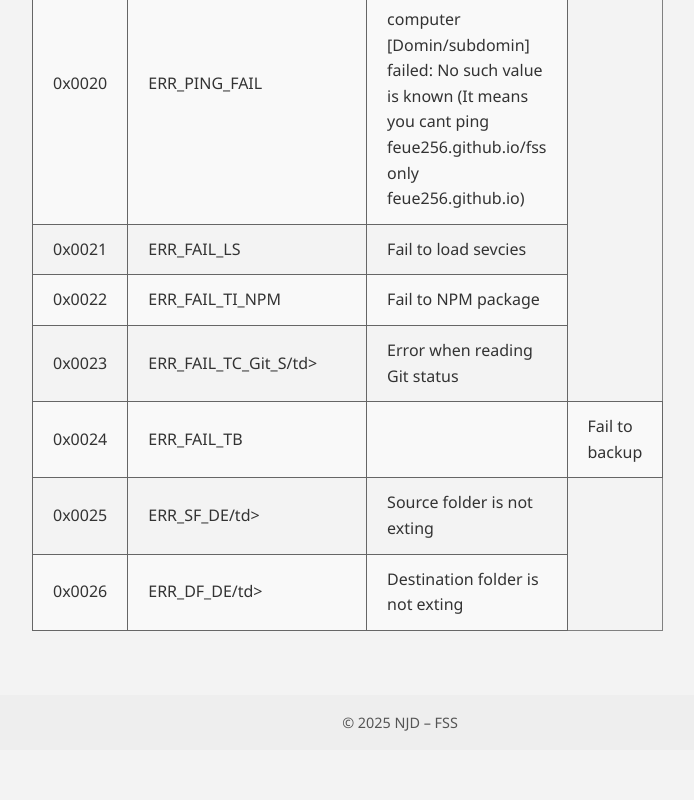
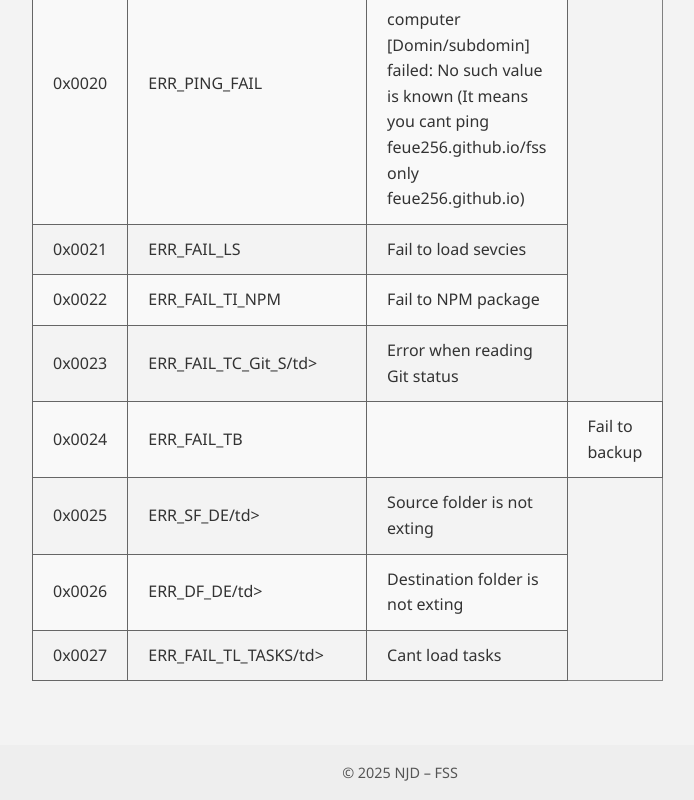
Before and after one commit to FEUE256/fss, a plain HTML site: page error.html in a window 1280 px wide. Shown: the part 1965-2765 px from the top of the page, without its empty margins (240-934 px from the left). Before the commit the page ends 2715 px from the top, so only its background shows below. Drawn offline with Linux system fonts and the light colour scheme.

Commit message:
Update error.html

```diff
--- a/error.html
+++ b/error.html
@@ -166,6 +166,11 @@
                 <td>ERR_DF_DE/td>
                 <td>Destination folder is not exting</td>
                 </tr>
+                <tr>
+                <td>0x0027</td>
+                <td>ERR_FAIL_TL_TASKS/td>
+                <td>Cant load tasks</td>
+                </tr>
             </tbody>
             </table>
         </section>
```
